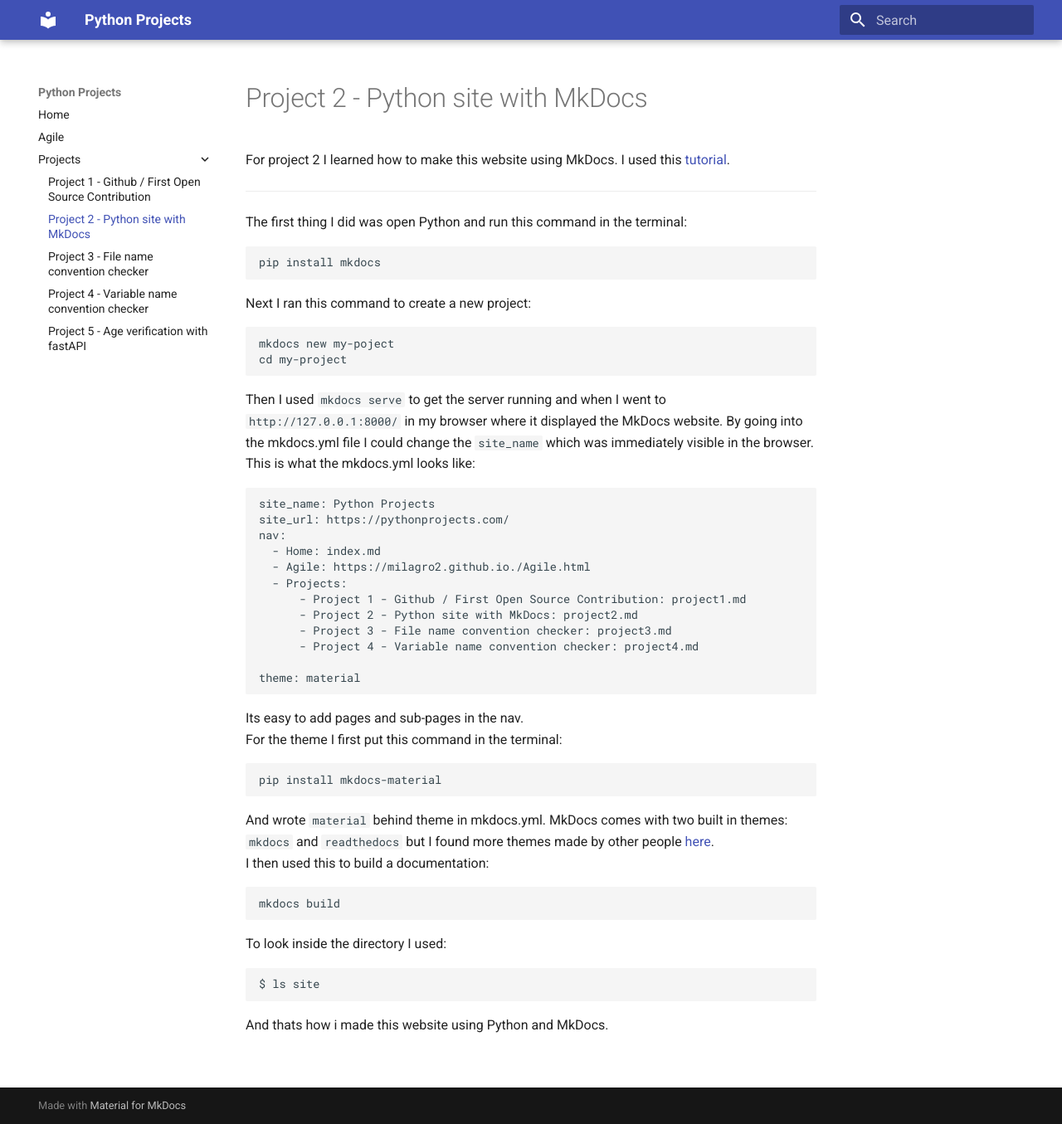
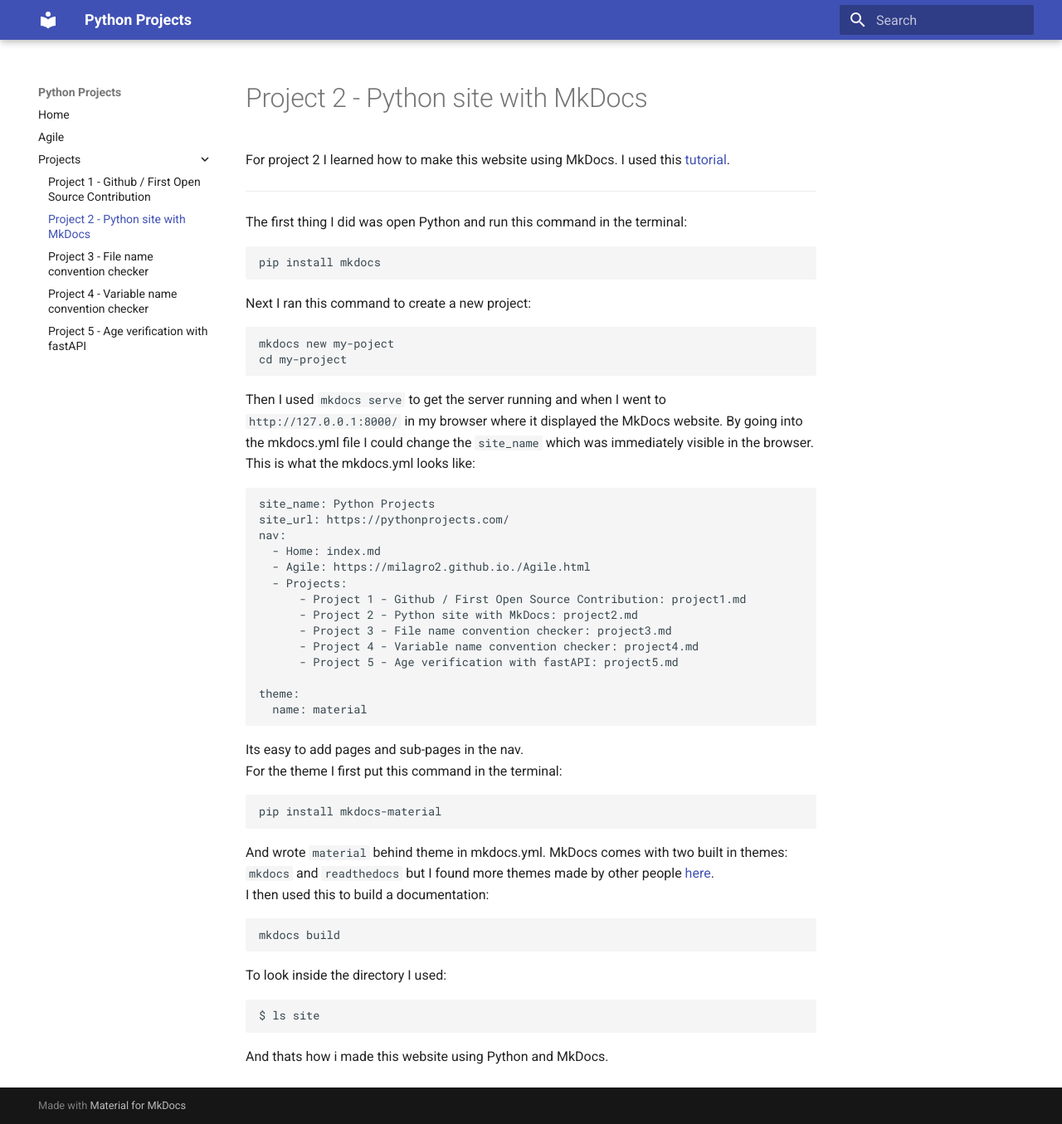
Before and after one commit to milagro2/pythonsite, an MkDocs documentation site: the page built from docs/project2.md, in a window 1280 px wide and 1355 px high. Shown: the whole window at 83% size. Built offline with MkDocs 1.6.1 and Material for MkDocs 9.7.7, drawn with Linux system fonts in a browser that asks for light colours.

Commit message:
Update project2.md

````diff
--- a/docs/project2.md
+++ b/docs/project2.md
@@ -26,8 +26,10 @@
       - Project 2 - Python site with MkDocs: project2.md
       - Project 3 - File name convention checker: project3.md
       - Project 4 - Variable name convention checker: project4.md
+      - Project 5 - Age verification with fastAPI: project5.md
 
-theme: material
+theme:
+  name: material
 ```
 Its easy to add pages and sub-pages in the nav. <br>
 For the theme I first put this command in the terminal:
````
